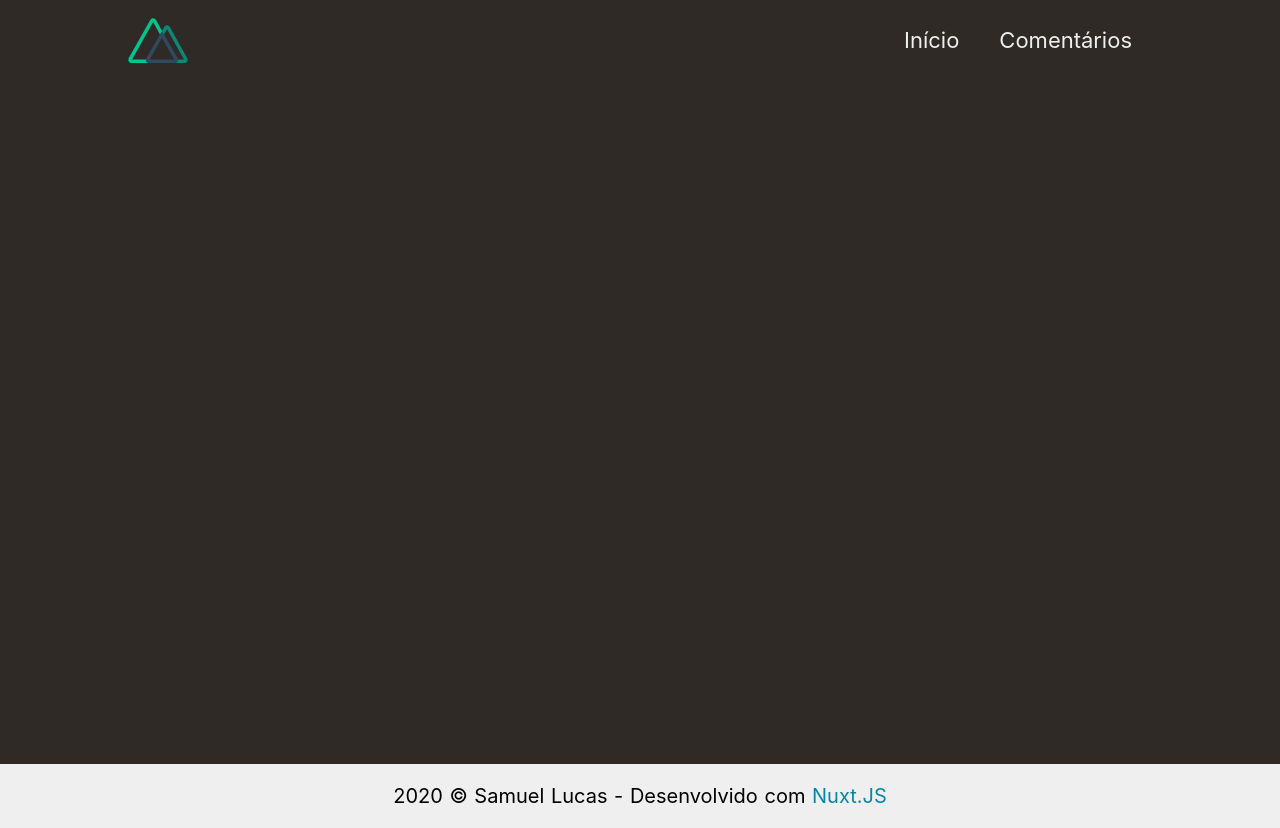
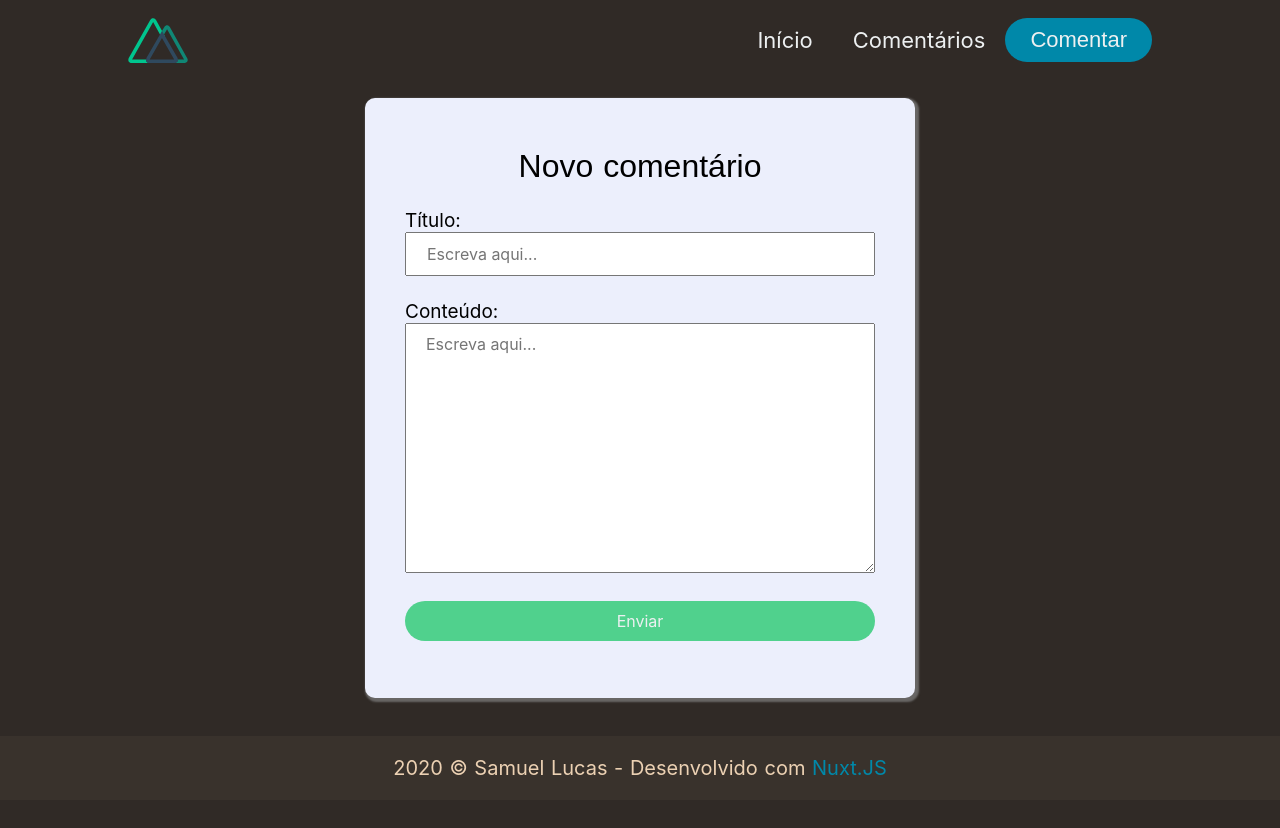
Before and after one commit to Samuellucas97/Introducao-Nuxtjs, a Nuxt app: page /comments/create in a window 1280 px wide. After the commit the page ends 800 px from the top, so only its background shows below. Built offline with nearby package versions, Linux system fonts and the light colour scheme; no server answers.

Commit message:
add form

```diff
--- a/assets/styles/global.css
+++ b/assets/styles/global.css
@@ -31,7 +31,7 @@ body {
 background-color: #302a26;
 color:#ecd1b3;
 }
-a, li {
+a, li, button {
 text-decoration: none;
 }
 a {
--- a/components/Footer.vue
+++ b/components/Footer.vue
@@ -16,8 +16,7 @@ export default {
 
 <style scoped>
 footer {
-background-color: #efefef;
-color: black;
+background-color: #39322c;
 font-size: 20px;
 width:100%;
 padding: 20px;
--- a/components/Navbar.vue
+++ b/components/Navbar.vue
@@ -17,9 +17,10 @@
         <nav>
             <ul class="nav__links">
                 <li><nuxt-link to="/">Início</nuxt-link></li>
-                <li><nuxt-link to="/">Comentários</nuxt-link></li>
+                <li><nuxt-link to="/comments">Comentários</nuxt-link></li>
             </ul>
         </nav>
+        <nuxt-link to="/comments/create"><button>Comentar</button></nuxt-link>
     </header>
 </template>
 
@@ -28,11 +29,14 @@
 header {
 height: 5rem;
 display: flex;
-justify-content: space-between;
+justify-content: flex-end;
 align-items: center;
 padding: 30px 10%;
 }
 
+.logo {
+margin-right: auto;
+}
 .nav__links {
 list-style: none;
 }
@@ -44,15 +48,29 @@ padding: 0px 20px;
 
 .nav__links li a {
 transition: all 0.3s ease 0s;
-font-size: 22px;
 }
 
-li, a {
-    color: #edf0f1;
+li, a, button {
+color: #edf0f1;
+font-size: 22px;
+
 }
 
 .nav__links li a:hover {
     color: #0088a9;
 }
 
+button {
+padding: 9px 25px;
+background-color: rgba(0, 136, 169, 1);
+border: none;
+border-radius: 50px;
+cursor: pointer;
+transition: all 0.3s ease 0s;
+}
+
+
+button:hover {
+background-color: rgba(0, 136, 169, 0.8);
+}
 </style>
--- a/pages/comments/_id.vue
+++ b/pages/comments/_id.vue
@@ -38,12 +38,14 @@ export default {
 
 <style scoped>
 .container {
-  margin: 0 auto;
-  min-height: 85.5vh;
-  display: flex;
-  text-align: center;
-  justify-content: center;
-  align-items: center;
+margin: 20px 40px;
+padding: 20px;
+min-height: 77vh;
+}
+
+
+h1 {
+margin-bottom: 20px;
 }
 
 </style>
--- /dev/null
+++ b/pages/comments/create.vue
@@ -0,0 +1,99 @@
+<template>
+    <div>
+        <div class="container">
+            <form>
+                <h1>Novo comentário</h1>
+                <div class="field" >
+                    <label for="titulo">
+                        <i class="far fa-user"></i>Título:
+                    </label>
+                    <input name="titulo" placeholder="Escreva aqui..." type="text" required>
+                </div>
+                <div class="field" >
+                    <label for="message">
+                        <i class="far fa-edit"></i>Conteúdo:
+                    </label>
+                    <textarea name="message" placeholder="Escreva aqui..." required></textarea>
+                </div>
+                <button class="btn" type="submit">Enviar</button>
+            </form>
+        </div>
+
+    </div>
+</template>
+
+<script>
+export default {
+    layout: 'customLayout'
+}
+</script>
+
+
+<style scoped>
+h1 {
+font-family: 'Montserrat', Arial, sans-serif;
+display: block;
+font-weight: 400;
+text-align: center;
+}
+.container {
+
+color: black;
+display: flex;
+justify-content: center;
+align-items: center;
+min-height: 82vh;
+}
+
+
+
+form {
+display: flex;
+flex-direction: column;
+padding: 50px 40px;
+background: #eceffc;
+border-radius: 10px;
+box-shadow: 2px 2px 2px 2px rgba(128, 128, 128, 0.7);
+width: 550px;
+height: 600px;
+margin-bottom: 20px;
+}
+
+
+form h1, .field {
+margin: 0 0 24px 0;
+}
+
+.btn {
+color: #ECF0F1;
+background-color: #50D18D;
+padding: 10px;
+border-radius: 1.25rem;
+cursor: pointer;
+border: none;
+
+font-weight: 400;
+font-size: 50px;
+}
+
+input, textarea, .btn {
+margin: 0;
+font-family: inherit;
+font-size: inherit;
+line-height: inherit;
+width: 100%;
+}
+textarea {
+min-height: 250px;
+}
+input, textarea {
+padding: 10px 20px 10px 20px;
+}
+label {
+font-size: 19px;
+}
+
+.field {
+
+}
+</style>
--- a/pages/comments/index.vue
+++ b/pages/comments/index.vue
@@ -1,11 +1,13 @@
 <template>
     <div>
+        <div class="container">
             <h1>Comentários</h1>
             <ul>
                 <li v-for="comment in comments" :key="comment.id">
                     <nuxt-link :to="`${$route.path}/${comment.id}`">{{comment.name}}</nuxt-link>
                 </li>
             </ul>
+        </div>
     </div>
 </template>
 
@@ -42,3 +44,18 @@ export default {
     }
 }
 </script>
+<style scoped>
+
+h1 {
+margin-bottom: 20px;
+}
+
+li {
+margin-bottom: 5px;
+}
+.container {
+margin: 20px 40px;
+padding: 20px;
+min-height: 76.5vh;
+}
+</style>
--- a/pages/index.vue
+++ b/pages/index.vue
@@ -7,7 +7,7 @@
         Introdução ao Nuxt.js
       </h1>
 
-      <button type="button" to="/comments">Comentários</button>
+      <nuxt-link class="link" to="/comments">Comentários</nuxt-link>
 
     </div>
   </div>
@@ -17,13 +17,14 @@
 <style scoped>
 @import url('https://fonts.googleapis.com/css2?family=Montserrat&display=swap');
 
-button {
-  width: -webkit-max-content;
-  width: -moz-max-content;
+h1 {
+  margin-bottom: 50px;
+}
+
+.link {
   width: max-content;
   color: #ECF0F1;
   background-color: #50D18D;
-  margin: 1.25rem 0 0 1.25rem;
   padding: 0.375rem 2rem;
   border-radius: 1.25rem;
   cursor: pointer;
@@ -31,7 +32,6 @@ button {
 
   font-weight: 300;
   font-size: 25px;
-  -webkit-transition: all 0.3s ease 0s;
   transition: all 0.3s ease 0s;
 }
 .container {
@@ -52,15 +52,8 @@ button {
   font-weight: 400;
   font-size: 60px;
   color: #35495e;
-  letter-spacing:   px;
+  letter-spacing:  1 px;
 }
 
-.subtitle {
-  font-weight: 300;
-  font-size: 42px;
-  color: #526488;
-  word-spacing: 5px;
-  padding-bottom: 15px;
-}
 
 </style>
```
Lines whose indentation alone changed are shown as unchanged.
